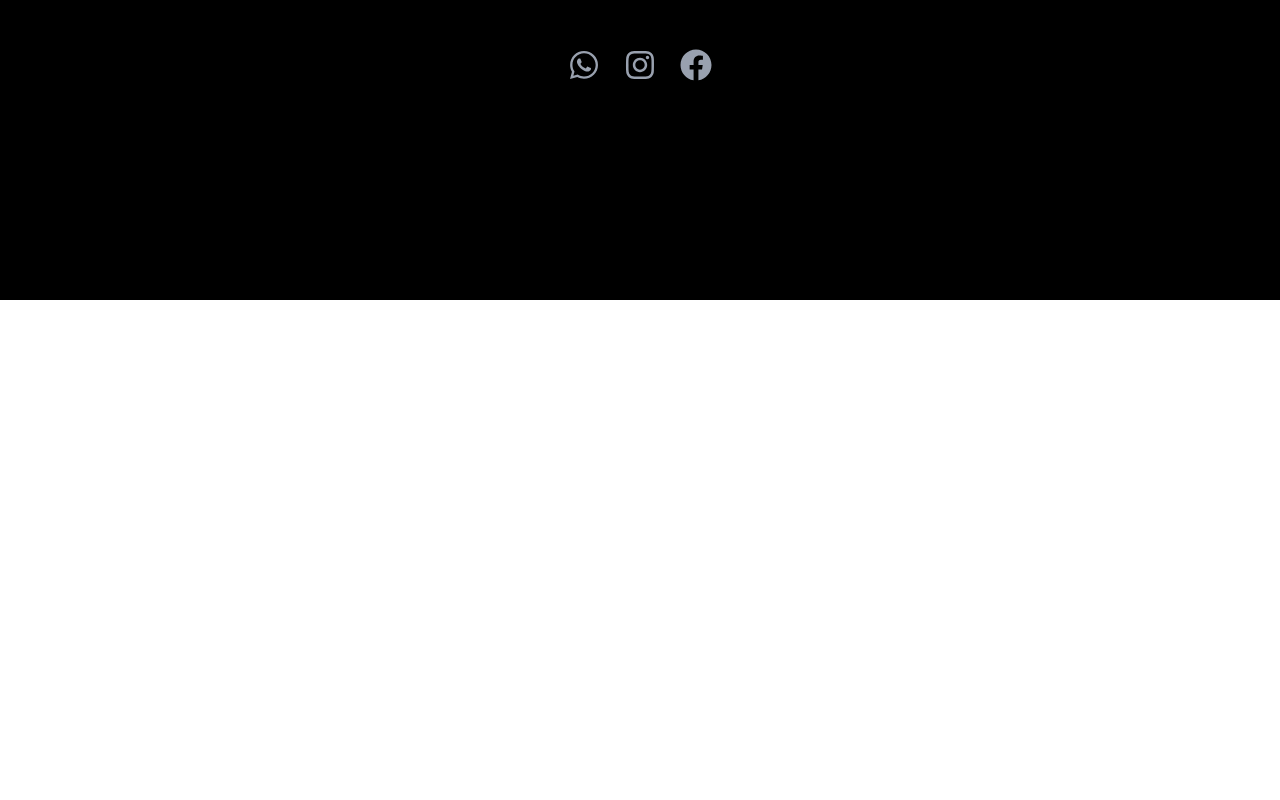
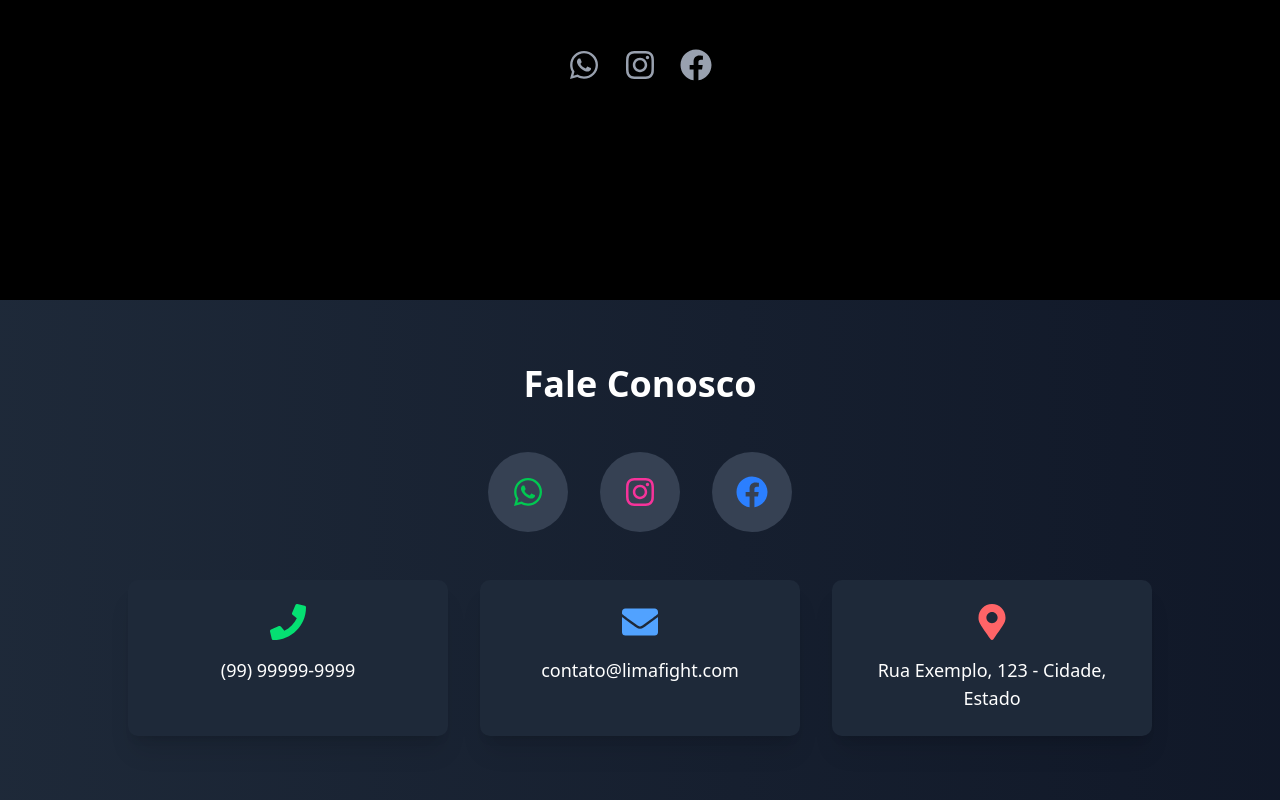
Before and after one commit to lukkspereiraa/my-app, a Next.js app: page / in a window 1280 px wide. Shown: the part 500-1300 px from the top of the page. Before the commit the page ends 800 px from the top, so only its background shows below. Built offline with nearby package versions, Linux system fonts and the light colour scheme.

Commit message:
parte de contato

```diff
--- /dev/null
+++ b/src/app/_components/contactSection.tsx
@@ -0,0 +1,47 @@
+import { FaFacebook, FaInstagram, FaWhatsapp, FaPhone, FaEnvelope, FaMapMarkerAlt } from "react-icons/fa";
+
+export function ContactSection() {
+    return (
+        <section id="contact" className="pt=24 bg-gradient-to-r from-gray-800 to-gray-900 text-white py-16 px-6 md:px-20">
+            <div className="max-w-5xl mx-auto text-center">
+                <h2 className="text-4xl font-bold mb-12">Fale Conosco</h2>
+                <div className="flex flex-col items-center">
+                    <div className="flex gap-8 justify-center mb-12">
+                        <a href="https://wa.me/seu-numero" target="_blank" className="bg-gray-700 p-6 rounded-full hover:scale-110 transition transform">
+                            <FaWhatsapp className="text-green-500" size={32} />
+                        </a>
+                        <a href="https://instagram.com/seu-instagram" target="_blank" className="bg-gray-700 p-6 rounded-full hover:scale-110 transition transform">
+                            <FaInstagram className="text-pink-500" size={32} />
+                        </a>
+                        <a href="https://facebook.com/seu-facebook" target="_blank" className="bg-gray-700 p-6 rounded-full hover:scale-110 transition transform">
+                            <FaFacebook className="text-blue-500" size={32} />
+                        </a>
+                    </div>
+                    <div className="grid grid-cols-1 md:grid-cols-3 gap-8">
+                        {/* Card Telefone */}
+                        <div className="bg-gray-800 p-6 rounded-lg shadow-xl transform hover:scale-105 transition duration-300">
+                            <div className="flex justify-center mb-4">
+                                <FaPhone className="text-green-400" size={36} />
+                            </div>
+                            <p className="text-lg">(99) 99999-9999</p>
+                        </div>
+                        {/* Card E-mail */}
+                        <div className="bg-gray-800 p-6 rounded-lg shadow-xl transform hover:scale-105 transition duration-300">
+                            <div className="flex justify-center mb-4">
+                                <FaEnvelope className="text-blue-400" size={36} />
+                            </div>
+                            <p className="text-lg">contato@limafight.com</p>
+                        </div>
+                        {/* Card Endereço */}
+                        <div className="bg-gray-800 p-6 rounded-lg shadow-xl transform hover:scale-105 transition duration-300">
+                            <div className="flex justify-center mb-4">
+                                <FaMapMarkerAlt className="text-red-400" size={36} />
+                            </div>
+                            <p className="text-lg">Rua Exemplo, 123 - Cidade, Estado</p>
+                        </div>
+                    </div>
+                </div>
+            </div>
+        </section>
+    );
+}
--- a/src/app/_components/header.tsx
+++ b/src/app/_components/header.tsx
@@ -1,34 +1,71 @@
 "use client";
 
-import { useState } from "react";
+import { useState, useEffect } from "react";
+import { usePathname } from "next/navigation"; // Import para lidar com a URL corretamente
 import Image from "next/image";
 import { Menu, X } from "lucide-react";
 import logo from "../../../public/logo_limafight.png";
 
 export function Header() {
     const [isOpen, setIsOpen] = useState(false);
+    const pathname = usePathname(); // Pega o caminho atual da página
+
+    useEffect(() => {
+        const scrollToSection = () => {
+            const hash = window.location.hash.replace("#", "");
+            const section = document.getElementById(hash);
+            if (section) {
+                setTimeout(() => {
+                    window.scrollTo({
+                        top: section.offsetTop - 80, // Ajusta para header fixo
+                        behavior: "smooth",
+                    });
+                }, 100);
+            }
+        };
+
+        if (typeof window !== "undefined") {
+            scrollToSection(); // Rola para a seção ao carregar a página
+            window.addEventListener("hashchange", scrollToSection);
+            return () => window.removeEventListener("hashchange", scrollToSection);
+        }
+    }, [pathname]); // Executa sempre que a URL muda
+
+    const handleNavigation = (id: string) => {
+        setIsOpen(false); // Fecha o menu mobile
+        setTimeout(() => {
+            const section = document.getElementById(id);
+            if (section) {
+                window.scrollTo({
+                    top: section.offsetTop - 80,
+                    behavior: "smooth",
+                });
+                window.history.pushState(null, "", `#${id}`); // Atualiza a URL sem recarregar a página
+            }
+        }, 50);
+    };
 
     return (
         <header className="fixed top-0 left-0 w-full z-50 bg-black text-white h-20 flex items-center justify-between px-6 md:px-10 shadow-lg">
             {/* Logo e Nome */}
             <div className="flex items-center gap-2">
                 <Image alt="logo da academia" src={logo} width={50} height={50} />
-                <a href="#home" className="text-2xl font-bold hover:border-b-2 transition-all">
+                <button onClick={() => handleNavigation("home")} className="text-2xl font-bold hover:border-b-2 transition-all">
                     Home
-                </a>
+                </button>
             </div>
 
             {/* Menu para Desktop */}
             <nav className="hidden md:flex gap-6">
-                <a href="#localizacao" className="text-2xl font-bold hover:border-b-2 transition-all">
+                <button onClick={() => handleNavigation("localizacao")} className="text-2xl font-bold hover:border-b-2 transition-all">
                     Localização
-                </a>
-                <a href="#contato" className="text-2xl font-bold hover:border-b-2 transition-all">
+                </button>
+                <button onClick={() => handleNavigation("contact")} className="text-2xl font-bold hover:border-b-2 transition-all">
                     Contato
-                </a>
-                <a href="#modalidades" className="text-2xl font-bold hover:border-b-2 transition-all">
+                </button>
+                <button onClick={() => handleNavigation("modalidades")} className="text-2xl font-bold hover:border-b-2 transition-all">
                     Modalidades
-                </a>
+                </button>
             </nav>
 
             {/* Botão do Menu Mobile */}
@@ -38,22 +75,20 @@ export function Header() {
                 </button>
             </div>
 
-            {/* Menu Mobile (animado) */}
-            <nav
-                className={`absolute top-20 left-0 w-full bg-black flex flex-col items-center gap-4 py-5 transform transition-all duration-500 ease-in-out ${
-                    isOpen ? "opacity-100 translate-y-0" : "opacity-0 -translate-y-5 pointer-events-none"
-                }`}
-            >
-                <a href="#localizacao" className="text-2xl font-bold hover:border-b-2 transition-all">
-                    Localização
-                </a>
-                <a href="#contato" className="text-2xl font-bold hover:border-b-2 transition-all">
-                    Contato
-                </a>
-                <a href="#modalidades" className="text-2xl font-bold hover:border-b-2 transition-all">
-                    Modalidades
-                </a>
-            </nav>
+            {/* Menu Mobile */}
+            {isOpen && (
+                <nav className="absolute top-20 left-0 w-full bg-black flex flex-col items-center gap-4 py-5 shadow-lg">
+                    <button onClick={() => handleNavigation("localizacao")} className="text-2xl font-bold hover:border-b-2 transition-all">
+                        Localização
+                    </button>
+                    <button onClick={() => handleNavigation("contact")} className="text-2xl font-bold hover:border-b-2 transition-all">
+                        Contato
+                    </button>
+                    <button onClick={() => handleNavigation("modalidades")} className="text-2xl font-bold hover:border-b-2 transition-all">
+                        Modalidades
+                    </button>
+                </nav>
+            )}
         </header>
     );
 }
--- a/src/app/_components/heroSection.tsx
+++ b/src/app/_components/heroSection.tsx
@@ -4,7 +4,7 @@ import { FaFacebook, FaInstagram, FaWhatsapp } from "react-icons/fa";
 
 export function HeroSection() {
     return (
-        <section id="hero" className="flex flex-col justify-center text-white h-screen px-6 md:px-20 bg-black gap-10 relative text-center">
+        <section id="home" className="flex flex-col justify-center text-white h-screen px-6 md:px-20 bg-black gap-10 relative text-center">
             {/* Logo e Descrição */}
             <div className="flex flex-col md:flex-row items-center justify-center gap-10 w-full max-w-5xl mx-auto">
                 <Image src={logo} alt="Logo da empresa" width={250} height={250} className="drop-shadow-lg" />
--- a/src/app/page.tsx
+++ b/src/app/page.tsx
@@ -1,3 +1,4 @@
+import { ContactSection } from "./_components/contactSection";
 import { Header } from "./_components/header";
 import { HeroSection } from "./_components/heroSection";
 
@@ -5,5 +6,6 @@ export default function Home() {
   return <main>
     <Header />
     <HeroSection />
+    <ContactSection />
   </main>
 }
```
Also changed, not shown: src/app/globals.css (line endings or trailing spaces).
